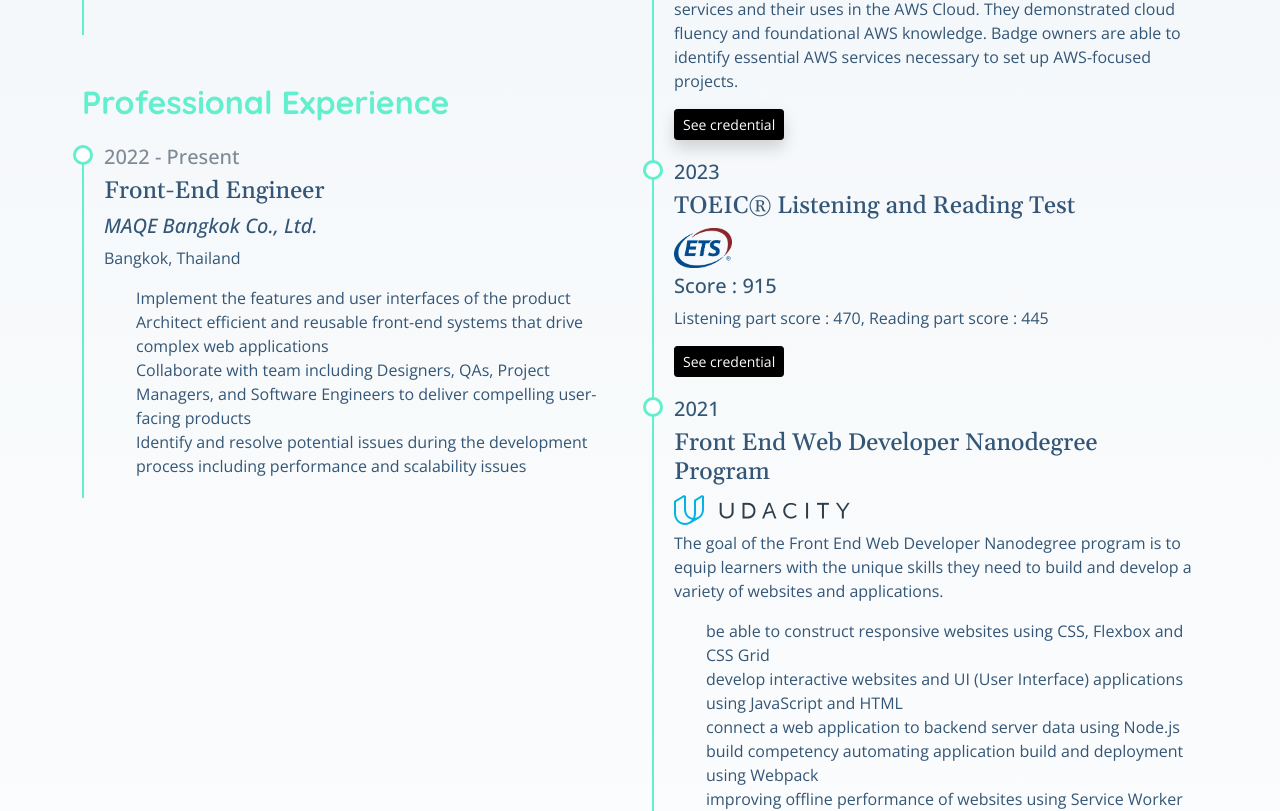
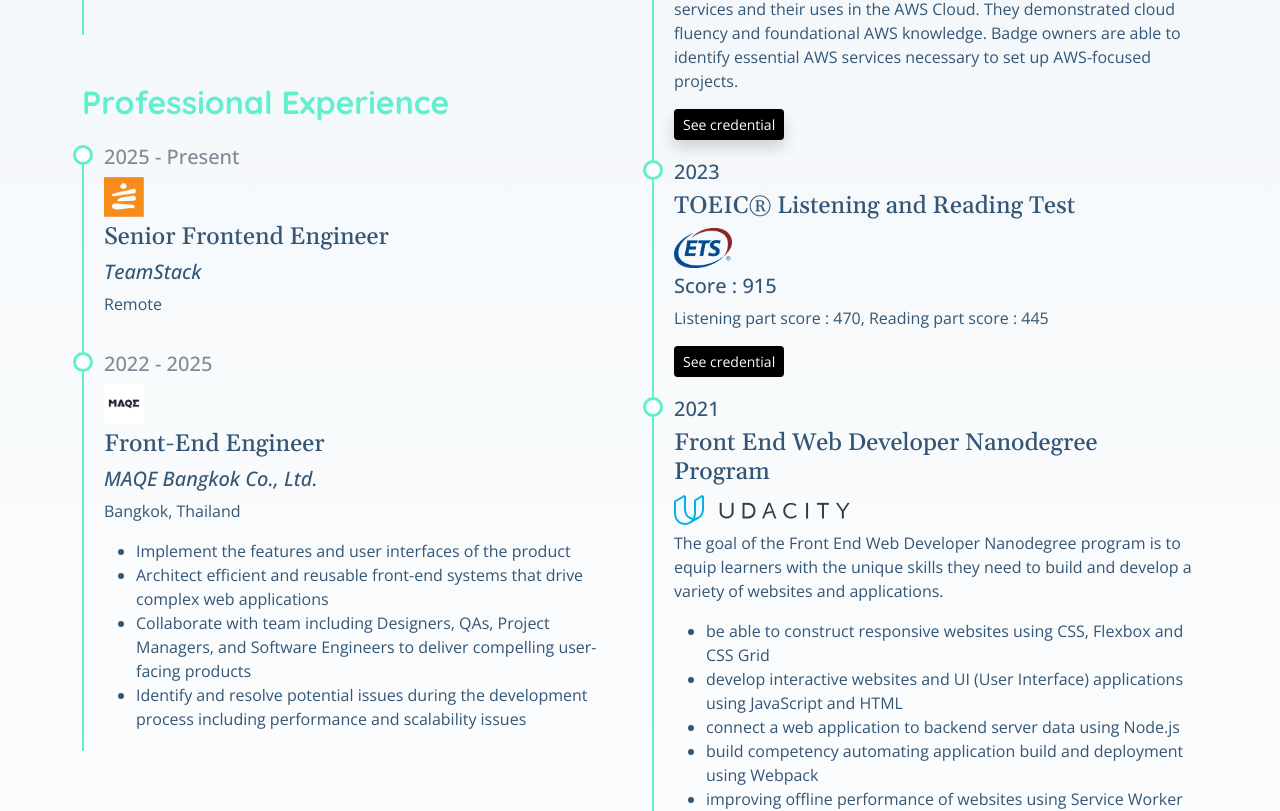
Before and after one commit to thasup/portfolio-nextjs, a Next.js app: page / in a window 1280 px wide. Shown: the part 3130-3941 px from the top of the page. Built offline with nearby package versions, Linux system fonts and the light colour scheme; no server answers; a web font is replaced by a local one.

Commit message:
feat: Update Experience section with new roles, add StaticImage components, and modify global styles for list items

```diff
--- a/components/StaticImage.js
+++ b/components/StaticImage.js
@@ -24,9 +24,9 @@ const StaticImage = ({
       alt={alt}
       width={width}
       height={height}
-      layout={layout || "responsive"}
-      objectFit={fit ? fit : "cover"}
-      priority={priority || false}
+      layout={layout ?? "responsive"}
+      objectFit={fit ?? "cover"}
+      priority={priority ?? false}
     />
   );
 };
--- a/components/sections/Experience.js
+++ b/components/sections/Experience.js
@@ -27,7 +27,31 @@ const Experience = () => {
               {/* Professional Experience Sub Section */}
               <h3 className="exp-title mt-5">Professional Experience</h3>
               <div className="exp-item mt-4">
-                <h5 className="exp-year">2022 - Present</h5>
+                <h5 className="exp-year">2025 - Present</h5>
+                <StaticImage
+                  src={"/img/teams_by_maqe_logo.jpeg"}
+                  alt={"TeamStack"}
+                  width={40}
+                  height={40}
+                  layout={"fixed"}
+                />
+                <h4>Senior Frontend Engineer</h4>
+                <h5 className="exp-institute">TeamStack</h5>
+                <p>Remote</p>
+                {/* <ul className="mb-0">
+                  <li>Continue role and responsibilities as listed below.</li>
+                </ul> */}
+              </div>
+
+              <div className="exp-item">
+                <h5 className="exp-year">2022 - 2025</h5>
+                <StaticImage
+                  src={"/img/maqe_logo.jpeg"}
+                  alt={"MAQE"}
+                  width={40}
+                  height={40}
+                  layout={"fixed"}
+                />
                 <h4>Front-End Engineer</h4>
                 <h5 className="exp-institute">MAQE Bangkok Co., Ltd.</h5>
                 <p>Bangkok, Thailand</p>
@@ -213,7 +237,7 @@ const Experience = () => {
               <a className="see-more-btn"
                 target="__blank"
                 rel="noopener noreferrer"
-                href="https://www.linkedin.com/in/thanachon-supasatian/details/certifications/">
+                href="https://airtable.com/appoPztPp3kjnaI4Q/shrDV6n8ugfuxK6pK">
                 See more
               </a>
             </div>
--- a/styles/globals.scss
+++ b/styles/globals.scss
@@ -353,6 +353,10 @@ body {
 			top: 0;
 			background: #fff;
 			border: 3px solid var(--secondary-color);
+		}
+
+		li {
+			list-style: disc;
 		}
 	}
 
```
Also changed, not shown: public/img/maqe_logo.jpeg (added), public/img/teams_by_maqe_logo.jpeg (added).
